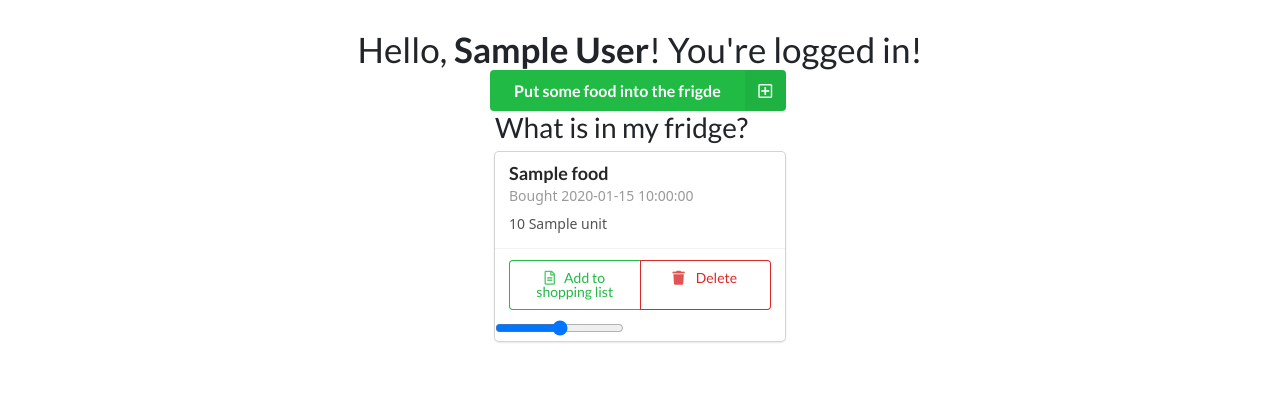
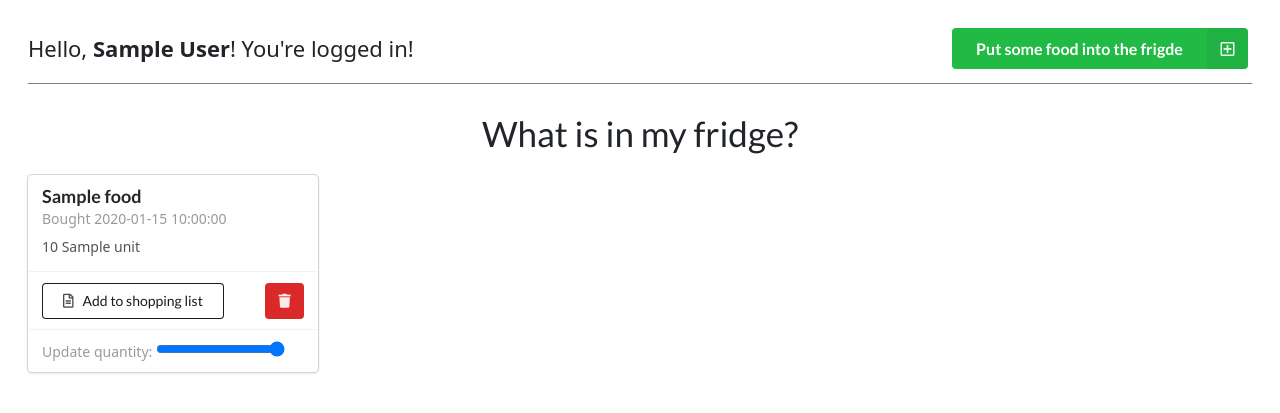
Before and after one commit to annafaix/cs50-final-project, a Flask app: template templates/index.html in a window 1280 px wide. Shown: the part 107-520 px from the top of the page. Run offline with Flask 2, Linux system fonts and the light colour scheme; the visitor is signed in with stand-in values (Sample User, id 1); the template is opened without the code that fills it: most values are stand-ins (such as "Sample title", 1, 10 or a date in 2020); parts of the project's set-up code (start-up, migrations or seed data) failed here and were passed over; some libraries are stand-ins or nearby versions.

Commit message:
update and delete function, add more styling, new column for cathegory

```diff
--- a/app.py
+++ b/app.py
@@ -4,7 +4,7 @@ import os
 import sqlite3
 
 # Third-party libraries
-from flask import Flask, request, redirect, render_template, session, url_for
+from flask import Flask, request, redirect, render_template, jsonify, session, make_response, url_for
 from flask_login import (
     LoginManager,
     current_user,
@@ -172,13 +172,51 @@ def addItem():
         quantity_update = quantity
         unit = request.form.get("unit")
         user = session["user_id"]
+        cathegory = request.form.get("cathegory")
         # Add food to the fridge datebase
-        FoodItem.create(name, date, quantity, quantity_update, unit, user)
+        FoodItem.create(name, date, quantity, quantity_update, unit, user, cathegory)
         return redirect("/")
 
     else:
         return render_template("/add.html")
 
 
+@app.route('/delete-item', methods=['GET', 'POST'])
+@login_required
+def delete_item():
+    req = request.get_json()
+    item_id = int(req['0'])
+    FoodItem.delete(item_id)
+    res = make_response(jsonify(req), 200)
+    return res
+
+
+@app.route('/add-to-shoppinglist', methods=['GET', 'POST'])
+@login_required
+def add_to_shopping_list():
+    req = request.get_json()
+    print(req)
+
+    res = make_response(jsonify(req), 200)
+    return res
+
+
+@app.route('/shopping-list', methods=["GET", "POST"])
+@login_required
+def show_shopping_list():
+    return render_template("/shopping-list.html")
+
+
+@app.route('/update-quantity', methods=["GET", "POST"])
+@login_required
+def change_quantity():
+    req = request.get_json()
+    item_quantity = req['value']
+    item_id = req['id']
+    FoodItem.update(item_quantity, item_id)
+    res = make_response(jsonify(req), 200)
+    return res
+
+
 if __name__ == "__main__":
     app.run(ssl_context="adhoc")
--- a/static/style.css
+++ b/static/style.css
@@ -4,12 +4,48 @@ body {
 
 main {
   margin: 2rem;
+
+}
+.login {
   display: flex;
-  /*justify-content: center; */
   flex-direction: column;
   align-items: center;
 }
-
+.login > h2 {
+  padding: 3rem 0;
+}
+.login h2 span::before{
+  content: ' ';
+  font-size: 60px;
+  /*color: #aa3939;*/
+  font-family: 'Dancing Script', cursive;;
+  animation: message 15s infinite;
+}
+@keyframes message {
+  10% { content: 'milk'}
+  30% { content: 'cheese'}
+  50% { content: 'eggs' }
+  75% { content: 'butter'}
+  100% { content: 'chocolate'}
+}
+.login > .ui.button{
+  background: #4285F4;
+  color: #fff;
+}
+.intro {
+  display: flex;
+  flex-wrap: wrap;
+  justify-content: space-between;
+  align-items: center;
+  margin-bottom: 2rem;
+  padding-bottom: 1rem;
+  border-bottom: 1px solid grey;
+  width: 100%;
+}
+.food-list h1{
+  text-align: center;
+  padding-bottom: 1rem;
+}
 .navbar.navbar-expand-lg{
   padding: 1rem;
 }
@@ -28,9 +64,31 @@ main {
 .intro span {
   font-weight: 900;
 }
-form {
-  width: 100%;
+.intro p {
+  font-size: 22px;
+  margin: 0;
 }
-form select {
-  /*padding: 0.6rem 1rem;*/
+.ui.form {
+  margin-bottom: 2rem;
+  font-size: 1.2rem;
 }
+
+select.ui.dropdown {
+  height: auto;
+}
+
+.ui.cards >.card.drinks {
+  border: 3px solid #FFA500;
+}
+.ui.cards >.card.dairy {
+  border: 3px solid #1E90FF;
+}
+.ui.cards >.card.green {
+  border: 3px solid #228B22;
+}
+.ui.cards >.card.meat {
+  border: 3px solid #DC143C;
+}
+.ui.cards >.card.others {
+  border: 3px solid #DCDCDC;
+}
--- a/templates/index.html
+++ b/templates/index.html
@@ -6,16 +6,17 @@
 
 {% block main %}
 <div class="intro">
-  <h1>Hello, <span> {{current_user.name}}</span>! You're logged in!</h1>
+  <p>Hello, <span> {{current_user.name}}</span>! You're logged in!</p>
+  <a class="ui right labeled icon positive large button" href="/add">
+    Put some food into the frigde <i class="plus square outline icon"></i>
+  </a>
 </div>
-<a class="ui right labeled icon positive large button" href="/add">
-  Put some food into the frigde <i class="plus square outline icon"></i>
-</a>
+
 <section class="food-list">
-  <h2>What is in my fridge?</h2>
+  <h1>What is in my fridge?</h1>
   <div class="ui cards">
   {% for food in fridge %}
-    <div class="card">
+    <div class="card {{food['cathegory']}}" id="{{food['id']}}">
       <div class="content">
         <div class="header">
           {{food["name"]}}
@@ -24,21 +25,97 @@
           Bought {{food["date"]}}
         </div>
         <div class="description">
-          {{food["quantity"]}} {{food["unit"]}}
+          <span id="item_quantity{{food['id']}}">{{food["quantity_update"]}}</span> {{food["unit"]}}
         </div>
       </div>
-      <div class="extra content">
-        <div class="ui two buttons">
-          <div class="ui basic green button"><i class="file alternate outline icon"></i>Add to shopping list</div>
-          <div class="ui basic red button"><i class="trash icon"></i> Delete</div>
-
+        <div class="extra content">
+          <div class="ui left floated secondary basic button" onclick="add_to_shopping_list($`{{food['name']}}`)" type="button" aria-label="Add to shopping list">
+            <i class="file alternate outline icon"></i>Add to shopping list
+          </div>
+          <div class="ui right floated negative icon button" onclick="delete_item($`{{food['id']}}`)" type="button" aria-label="Delete item">
+            <i class="trash icon"></i>
+          </div>
+        </div>
+        <div class="extra content">
+          <label>Update quantity:
+          <input type="range" min="0" max="{{food['quantity']}}" value="{{food['quantity_update']}}"
+          class="slider" onchange="change_quantity(this.value,$`{{food['id']}}`);"/>
+        </label>
         </div>
       </div>
-      <div class="slidecontainer">
-        <input type="range" min="0" max="{{food['quantity']}}"  class="slider" />
-      </div>
-    </div>
   {% endfor %}
 </section>
 
 {% endblock %}
+
+{% block script %}
+  <script>
+    function delete_item(id) {
+      fetch(`${window.origin}/delete-item`, {
+        method:"POST",
+        credentials: "include",
+        body: JSON.stringify(id),
+        cache:"no-cache",
+        headers: new Headers({
+          'content-type': 'application/json'
+        })
+      }).then(response => {
+        if(response.status !== 200){
+          console.error(`Error: ${response.status}`)
+          return
+        }
+        response.json().then(data => {
+          let deleteCard = document.getElementById(data[0])
+          deleteCard.remove()
+        })
+      })
+    }
+
+    function add_to_shopping_list(item) {
+      let itemName = item[0]
+      fetch(`${window.origin}/add-to-shoppinglist`, {
+        method:"POST",
+        credentials: "include",
+        body: JSON.stringify(itemName),
+        cache:"no-cache",
+        headers: new Headers({
+          'content-type': 'application/json'
+        })
+      }).then(response => {
+        if(response.status !== 200){
+          console.error(`Error: ${response.status}`)
+          return
+        }
+        response.json().then(data => {
+          console.log(data)
+        })
+      })
+    }
+
+    function change_quantity(value, id){
+      let item = {
+        value,
+        id: id[0]
+      }
+
+      fetch(`${window.origin}/update-quantity`, {
+        method:"POST",
+        credentials: "include",
+        body: JSON.stringify(item),
+        cache:"no-cache",
+        headers: new Headers({
+          'content-type': 'application/json'
+        })
+      }).then(response => {
+        if(response.status !== 200){
+          console.error(`Error: ${response.status}`)
+          return
+        }
+        response.json().then(data => {
+          let item_quantity = document.getElementById(`item_quantity${data.id}`);
+          item_quantity.innerHTML = data.value;
+        })
+      })
+    }
+  </script>
+{% endblock %}
--- a/templates/layout.html
+++ b/templates/layout.html
@@ -18,7 +18,10 @@
         <script src="https://code.jquery.com/jquery-3.3.1.min.js"></script>
         <script src="https://cdnjs.cloudflare.com/ajax/libs/popper.js/1.14.3/umd/popper.min.js"></script>
         <script src="https://maxcdn.bootstrapcdn.com/bootstrap/4.1.3/js/bootstrap.min.js"></script>
-
+        <link rel="preconnect" href="https://fonts.gstatic.com">
+        <link href="https://fonts.googleapis.com/css2?family=Dancing+Script:wght@600&display=swap" rel="stylesheet">
+        {% block script %}
+        {% endblock %}
         <title>FridgeCon</title>
     </head>
 
```
Also changed, not shown: food.py (+20 -11 lines), templates/add.html (+18 -2 lines), templates/login.html (+5 -2 lines), templates/shopping-list.html (added, +12 -0 lines), fridgecon.db, 2 other files.
